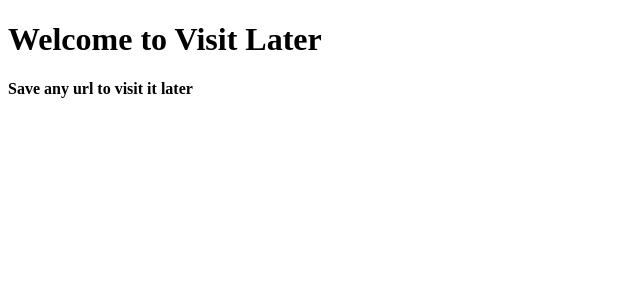
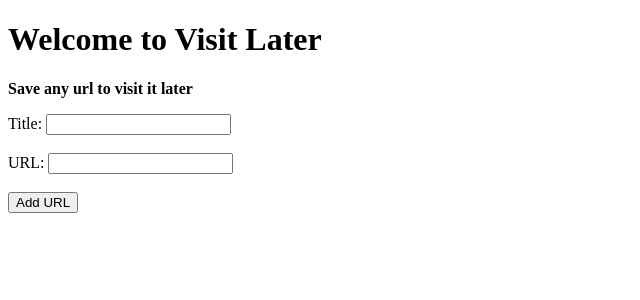
Before and after one commit to MichaelShults/visit-later-app, a Flask app: page / in a window 1280 px wide. Shown: the part 44-344 px from the top of the page, without its empty margins (0-640 px from the left). Run offline with Flask 3, Linux system fonts and the light colour scheme; data that the repository does not hold is empty.

Commit message:
Add add_item route and form to index template. Untested draft for v0.0.3

```diff
--- a/app.py
+++ b/app.py
@@ -1,5 +1,5 @@
 import sqlite3
-from flask import Flask, render_template, g, current_app
+from flask import Flask, render_template, request, redirect
 
 DATABASE = 'database/db.sqlite'
 
@@ -59,6 +59,14 @@ def about():
 def contact():
     return render_template("contact.html")
 
+@app.route("/add", methods=["POST"])
+def add_link():
+    title = request.form.get("title")
+    url = request.form.get("url")
+    insert_into_db(url, title)
+    return redirect("/")
+
+
 ######################
 
 
--- a/templates/about.html
+++ b/templates/about.html
@@ -9,7 +9,7 @@
  			<a href="{{url_for('about')}}"><div class = "main-menu-item"> About </div></a>
 		</nav>
 		<h1> About Us </h1>
-		<p>
+		<div>
 			<p> How often did you find yourself finding an article or a video you want to read,
                 but have other things to do?
             </p>
@@ -28,6 +28,6 @@
                 PS: We always are welcome of any feedback. If you encounter any problems or have any suggestions for us,
                 don't hesitate to <a href = "{{url_for('contact')}}">contact us</a>.
             </p>
-		</p>
+		</div>
 	</body>
 </html>
--- a/templates/index.html
+++ b/templates/index.html
@@ -16,5 +16,14 @@
 				<br>
 			{% endfor %}
 		</p>
+		<div>
+			<form action="{{url_for('add_link')}}" method="post">
+				<label for="title">Title:</label>
+				<input type="text" id="title" name="title"><br><br>
+				<label for="url">URL:</label>
+				<input type="text" id="url" name="url"><br><br>
+				<input type="submit" value="Add URL">
+			</form>
+		</div>
 	</body>
 </html>
```
